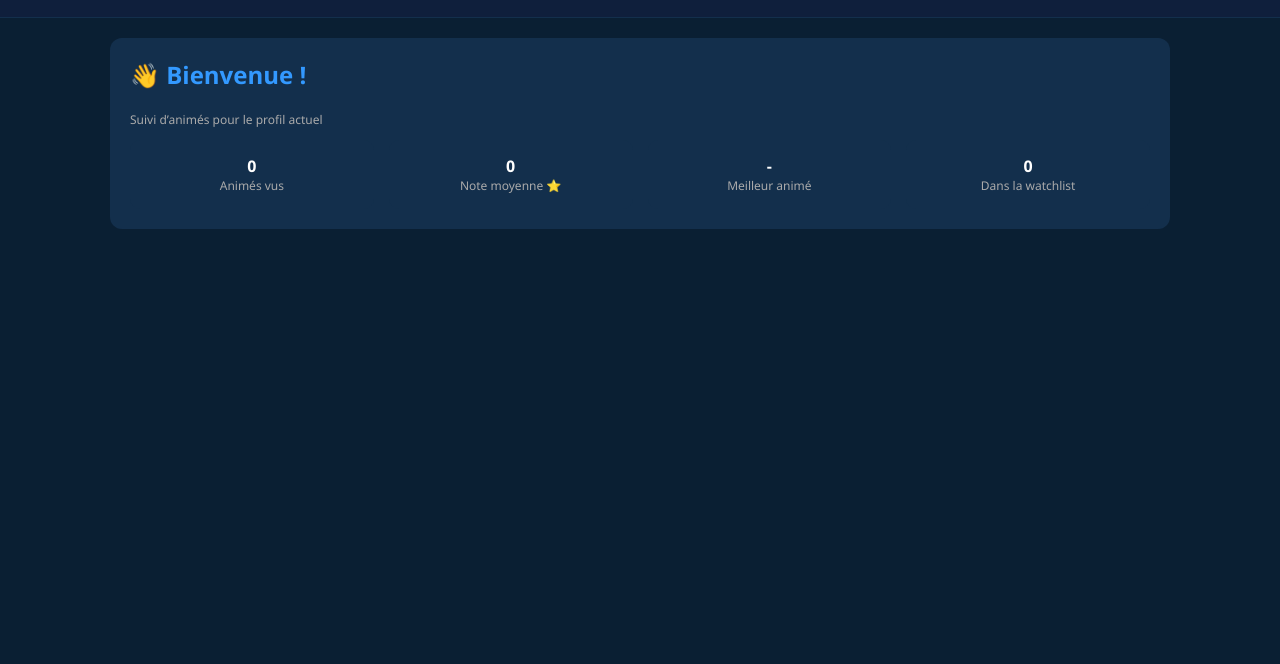
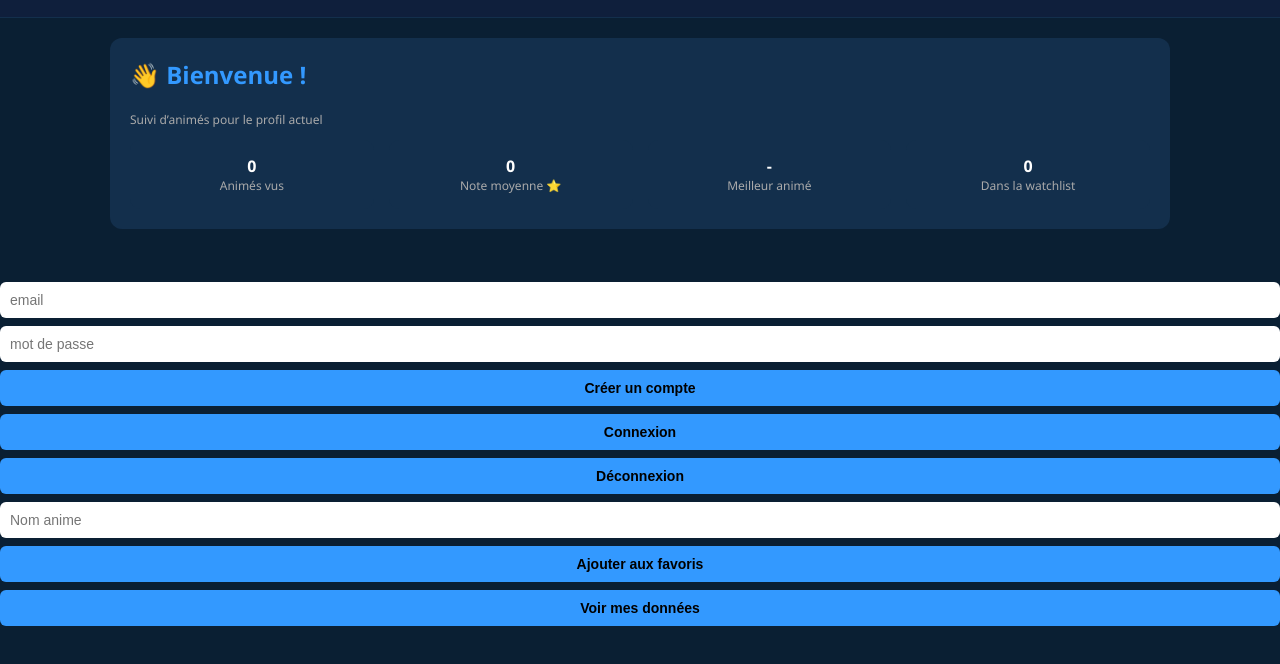
Before and after one commit to JellFly/Anime-loger, a plain HTML site: page index.html in a window 1280 px wide. Shown: the part 88-752 px from the top of the page. Drawn offline with Linux system fonts and the light colour scheme.

Commit message:
Integrate Firebase for user authentication and data
Added Firebase authentication and Firestore integration for user account management, including registration, login, logout, and favorite anime functionality.

```diff
--- a/index.html
+++ b/index.html
@@ -6,6 +6,63 @@
 <title>Anime Tracker - Accueil</title>
 <link rel="stylesheet" href="style.css">
 </head>
+<script type="module">
+import { initializeApp } from "https://www.gstatic.com/firebasejs/10.11.0/firebase-app.js";
+import { getAuth, createUserWithEmailAndPassword, signInWithEmailAndPassword, signOut } from "https://www.gstatic.com/firebasejs/10.11.0/firebase-auth.js";
+import { getFirestore, doc, setDoc, getDoc, updateDoc, arrayUnion } from "https://www.gstatic.com/firebasejs/10.11.0/firebase-firestore.js";
+
+const firebaseConfig = {
+  apiKey: "AIzaSyDWbsbfnF5e-E3rCMguVFF69PpAM-ZlAZ4",
+  authDomain: "anime-lo.firebaseapp.com",
+  projectId: "anime-lo",
+};
+
+const app = initializeApp(firebaseConfig);
+const auth = getAuth(app);
+const db = getFirestore(app);
+
+// --- CREATION DE COMPTE ---
+async function register(email, password) {
+  await createUserWithEmailAndPassword(auth, email, password);
+
+  // créer doc utilisateur
+  await setDoc(doc(db, "users", auth.currentUser.uid), {
+    favoris: [],
+    liste: [],
+    parametres: {}
+  });
+
+  alert("Compte créé !");
+}
+
+// --- CONNEXION ---
+async function login(email, password) {
+  await signInWithEmailAndPassword(auth, email, password);
+  alert("Connecté !");
+}
+
+// --- DECONNEXION ---
+async function logout() {
+  await signOut(auth);
+  alert("Déconnecté");
+}
+
+// --- AJOUT FAVORI ---
+async function addFavori(anime) {
+  const ref = doc(db, "users", auth.currentUser.uid);
+  await updateDoc(ref, {
+    favoris: arrayUnion(anime)
+  });
+}
+
+// --- RECUPERATION DES DONNEES ---
+async function loadUserData() {
+  const ref = doc(db, "users", auth.currentUser.uid);
+  const snap = await getDoc(ref);
+  console.log("Données :", snap.data());
+}
+</script>
+
 <body>
 
 <header>
@@ -34,5 +91,16 @@
 </main>
 
 <script src="site.js"></script>
+<input id="email" placeholder="email">
+<input id="pass" type="password" placeholder="mot de passe">
+<button onclick="register(email.value, pass.value)">Créer un compte</button>
+<button onclick="login(email.value, pass.value)">Connexion</button>
+<button onclick="logout()">Déconnexion</button>
+
+<input id="anime" placeholder="Nom anime">
+<button onclick="addFavori(anime.value)">Ajouter aux favoris</button>
+
+<button onclick="loadUserData()">Voir mes données</button>
+
 </body>
 </html>
```
